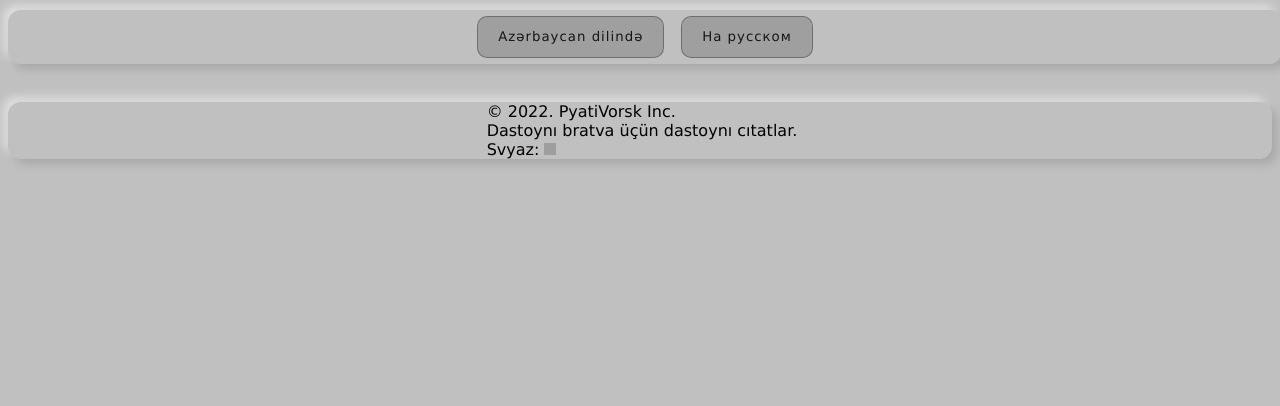
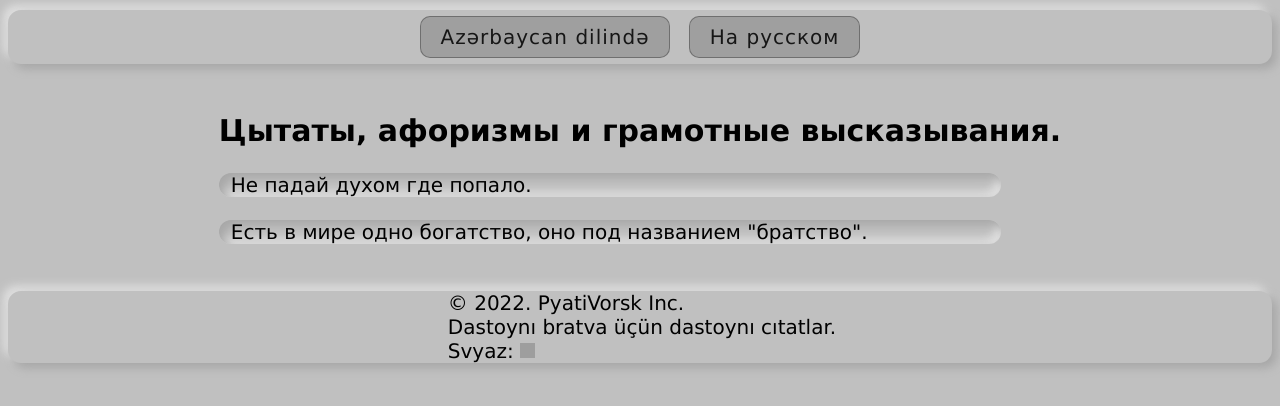
Before and after one commit to Azzer8/aforizm, a plain HTML site: page index.html in a window 1280 px wide. Drawn offline with Linux system fonts and the light colour scheme; grey boxes are pictures that could not be loaded.

Commit message:
Add files via upload

```diff
--- a/index.html
+++ b/index.html
@@ -9,13 +9,13 @@
     <body>
         <script src="scripts.js"></script>
         <nav class="nav_style">
-            <button class="btnflip"   onclick="Lang(event, 'az')"  data="Azərbaycan dilində"></button>
-            <button class="btnflip" onclick="Lang(event, 'ru')"  id="open" data="На русском"></button>
+            <button class="btnflip" onclick="Lang(event, 'az')" data="Azərbaycan dilində"></button>
+            <button class="btnflip" onclick="Lang(event, 'ru')" data="На русском"></button>
         </nav>
         <br>
         <div class="divmain">
             <!--Русские афоризмы-->
-            <div id="ru" class="content">
+            <div id="ru" class="content active">
                 <h2>Цытаты, афоризмы и грамотные высказывания.</h2>
                 <p class="p_style">Не падай духом где попало.</p>
                 <p class="p_style">Есть в мире одно богатство, оно под названием "братство".</p>
@@ -25,7 +25,7 @@
                 <h2>Cıtatlar, aforizmlər və gözəl sözlər.</h2>
                 <p class="p_style">Başladığın cümləni özün bitirməsən, bir başqası gəlib nöqtəni qoyar.</p>
                 <p class="p_style">Bir şeyi həqiqətən istəyən bir yol tapar, istəməyənsə bəhanə tapar.</p>
-                <p class="p_style">Bəzilərinə sadəcə bunu demək istəyirəm: Bağışlayın səhv tanımışam.</p>
+                <p class="p_style">Bəzilərinə sadəcə bunu demək istəyirəm: "bağışlayın səhv tanımışam".</p>
                 <p class="p_style">Mənzərə nə qədər gözəl olsa da, sizə zərər verən pəncərələri bağlayın.</p>
             </div>
         </div>
@@ -36,7 +36,7 @@
                     Dastoynı bratva üçün dastoynı cıtatlar. <br>
                     Svyaz:
                     <a href="https://www.instagram.com/tdjalshv/">
-                        <img src="https://cdn-icons-png.flaticon.com/512/1384/1384063.png" style="width:12px;height:12px;">
+                        <img class="img_style" src="https://cdn.icon-icons.com/icons2/2954/PNG/128/instagram_icon_184891.png">
                     </a>
             </footer>
         </div>
--- a/scripts.js
+++ b/scripts.js
@@ -1,5 +1,3 @@
-document.getElementById("open").click();
-
 function Lang(evt, lang) {
     // Declare all variables
     var i, content, btnflip;
--- a/styles.css
+++ b/styles.css
@@ -1,12 +1,28 @@
-nav {
+.nav_style {
   text-align: center;
-  font-size: 15px;
   padding: 5px;
+  background-color: rgb(0, 0, 0);
+  margin-top: 10px;
+  height: auto;
+  border-radius: 13px;
+  overflow: hidden;
+  background: #c0c0c0;
+  box-shadow:  5px 5px 10px #a7a7a7,
+                    -5px -5px 10px #e1e1e1;
 }
 
 body {
   background: #c0c0c0;
   font-family: Verdana;
+}
+
+@media (min-width:800px) {
+  body {
+    font-size: 20px;
+  }
+  .btnflip{
+    font-size: 20px;
+  }
 }
 
 .divmain {
@@ -17,21 +33,24 @@ body {
 
 .content {
   display: none;
+  animation: fadeEffect 1s;
+  -webkit-animation: fadeEffect 1s;
 }
-
-.nav_style {
-  background-color: rgb(0, 0, 0);
-  margin-top: 10px;
-  width:100%;
-  height: auto;
-  border-radius: 13px;
-  overflow: hidden;
-  background: #c0c0c0;
-  box-shadow:  5px 5px 10px #a7a7a7,
-                    -5px -5px 10px #e1e1e1;
+.content.active {
+  display: block;
+}
+@-webkit-keyframes fadeEffect {
+  from {opacity: 0;}
+  to {opacity: 1;}
+}
+@keyframes fadeEffect {
+  from {opacity: 0;}
+  to {opacity: 1;}
 }
 
 .p_style {
+  margin-top: 23px;
+  margin-bottom: 23px;
   padding-left:12px;
   padding-right: 12px;
   display: block;
@@ -41,7 +60,6 @@ body {
   border-radius: 13px;
   box-shadow: inset 5px 5px 10px #a7a7a7,
               inset -5px -5px 10px #e1e1e1;
-
 }
 
 footer {
@@ -57,6 +75,11 @@ footer {
   border-radius: 13px;
   box-shadow:  5px 5px 10px #a7a7a7,
                     -5px -5px 10px #e1e1e1;
+}
+
+.img_style {
+  width: 15px;
+  height: 15px;
 }
 
 .nav_style button {
```
